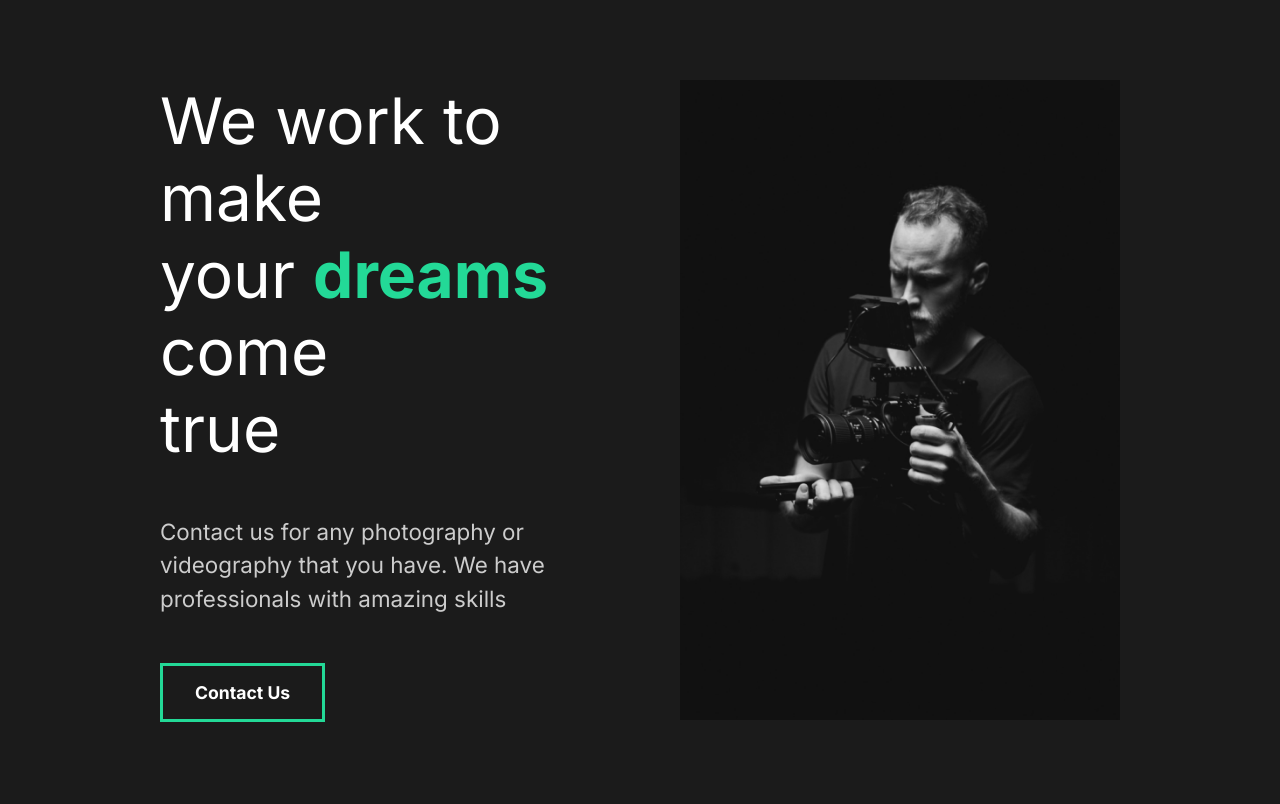
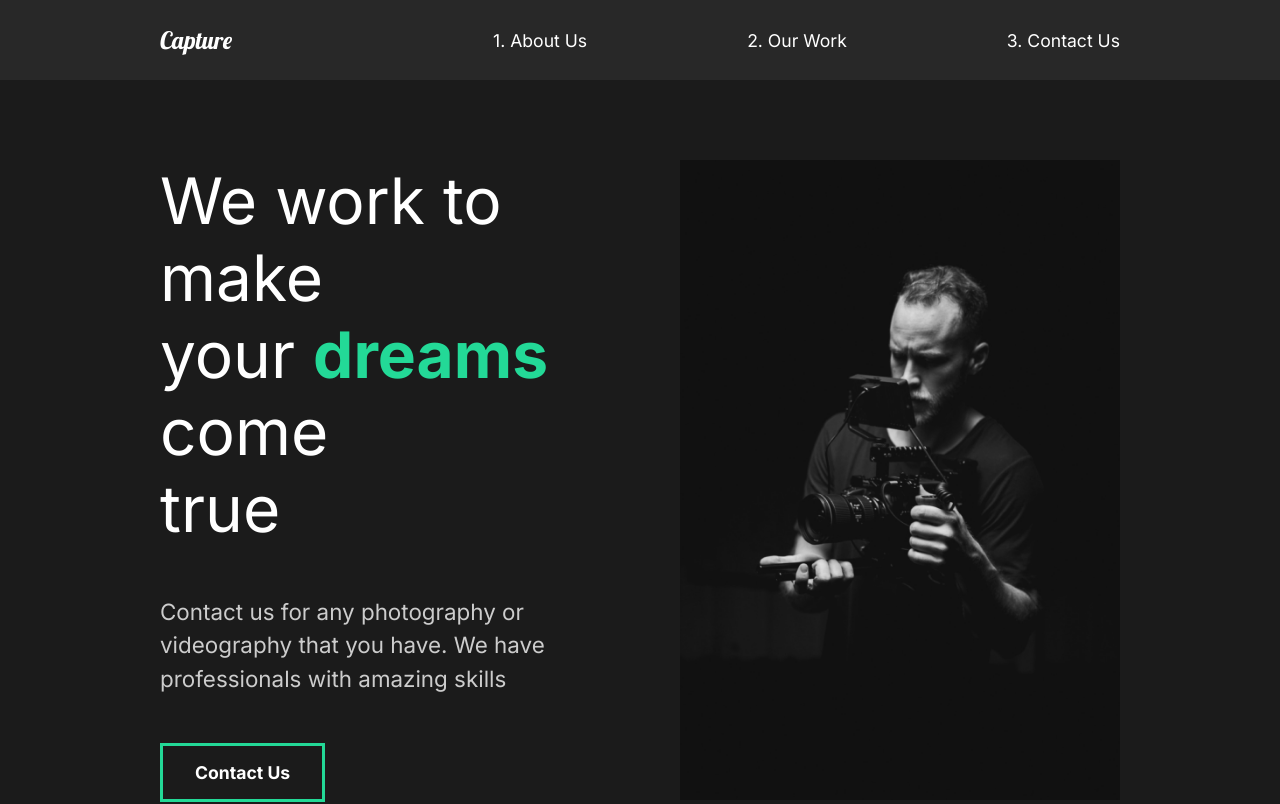
Before and after one commit to AMartinezSounds/alfredo-capture-website, a React (Create React App) app: page / in a window 1280 px wide. Shown: the top 804 px of the page. Built offline with nearby package versions, Linux system fonts and the light colour scheme.

Commit message:
I've created and styled the nav component and imported to the App component

```diff
--- a/src/App.js
+++ b/src/App.js
@@ -1,11 +1,13 @@
 //Import pages
 import GlobalStyle from './components/GlobalStyle';
 import AboutUs from './pages/AboutUs';
+import Nav from './components/Nav';
 
 function App() {
   return (
     <div>
       <GlobalStyle/>
+      <Nav/>
       <AboutUs/>
     </div>
 
--- a/src/components/FaqSection.js
+++ b/src/components/FaqSection.js
@@ -1,8 +1,10 @@
 import React from 'react';
+import styled from 'styled-components';
+import { About } from '../styles';
 
 const FaqSection = () => {
     return (
-        <div className="faq">
+        <Faq>
             <h2>Any Questions <span>FAQ</span></h2>
             <div className="question">
                 <h4>How Do I Start?</h4>
@@ -10,6 +12,7 @@
                     <p>Lorem ipsum dolor sit amet.</p>
                     <p>Lorem, ipsum dolor sit amet consectetur adipisicing elit. Corrupti, quia.</p>
                 </div>
+                <div className="faq-line"></div>
             </div>
             <div className="question">
                 <h4>Daily Schedule</h4>
@@ -17,6 +20,7 @@
                     <p>Lorem ipsum dolor sit amet.</p>
                     <p>Lorem, ipsum dolor sit amet consectetur adipisicing elit. Corrupti, quia.</p>
                 </div>
+                <div className="faq-line"></div>
             </div>
             <div className="question">
                 <h4>Different Payment Methods</h4>
@@ -24,6 +28,7 @@
                     <p>Lorem ipsum dolor sit amet.</p>
                     <p>Lorem, ipsum dolor sit amet consectetur adipisicing elit. Corrupti, quia.</p>
                 </div>
+                <div className="faq-line"></div>
             </div>
             <div className="question">
                 <h4>What Products do you offer?</h4>
@@ -32,8 +37,36 @@
                     <p>Lorem, ipsum dolor sit amet consectetur adipisicing elit. Corrupti, quia.</p>
                 </div>
             </div>
-        </div>
-    )
-}
+        </Faq>
+    );
+};
+
+const Faq = styled(About)`
+    display: block;
+    span {
+        display: block;
+    }
+    h2 {
+        padding-bottom: 2rem;
+        font-weight: lighter;
+    }
+    .faq-line {
+        background: #cccccc;
+        height: 0.2rem;
+        margin: 2rem 0rem;
+        width: 100%;
+    }
+    .question{
+        padding: 3rem 0rem;
+        cursor: pointer;
+    }
+    .answer {
+        padding: 2rem 0rem;
+        p {
+            padding: 1rem 0rem;
+        }
+    }
+`;
+
 
 export default FaqSection;
--- a/src/components/GlobalStyle.js
+++ b/src/components/GlobalStyle.js
@@ -35,6 +35,7 @@
     }
     h4 {
         font-weight: bold;
+        font-size: 2rem;
     }
     a {
         font-size: 1.1rem;
--- /dev/null
+++ b/src/components/Nav.js
@@ -0,0 +1,51 @@
+import React from 'react';
+import styled from 'styled-components';
+
+const Nav = () => {
+    return (
+        <StyledNav>
+            <h1><a id="logo" href="#">Capture</a></h1>
+            <ul>
+                <li>
+                    <a href="#">1. About Us</a>
+                </li>
+                <li>
+                    <a href="#">2. Our Work</a>
+                </li>
+                <li>
+                    <a href="#">3. Contact Us</a>
+                </li>
+            </ul>
+        </StyledNav>
+    )
+}
+
+const StyledNav = styled.nav`
+    min-height: 10vh;
+    display: flex;
+    margin: auto;
+    justify-content: space-between;
+    align-items: center;
+    padding: 1rem 10rem;
+    background: #282828;
+    a {
+        color: white;
+        text-decoration: none;
+    }
+    ul {
+        display: flex;
+        list-style: none;
+    }
+    #logo {
+        font-size: 1.5rem;
+        font-family: 'Lobster', cursive;
+        font-weight: lighter;
+    }
+    li {
+        padding-left: 10rem;
+        position: relative;
+
+    }
+`;
+
+export default Nav;
```
